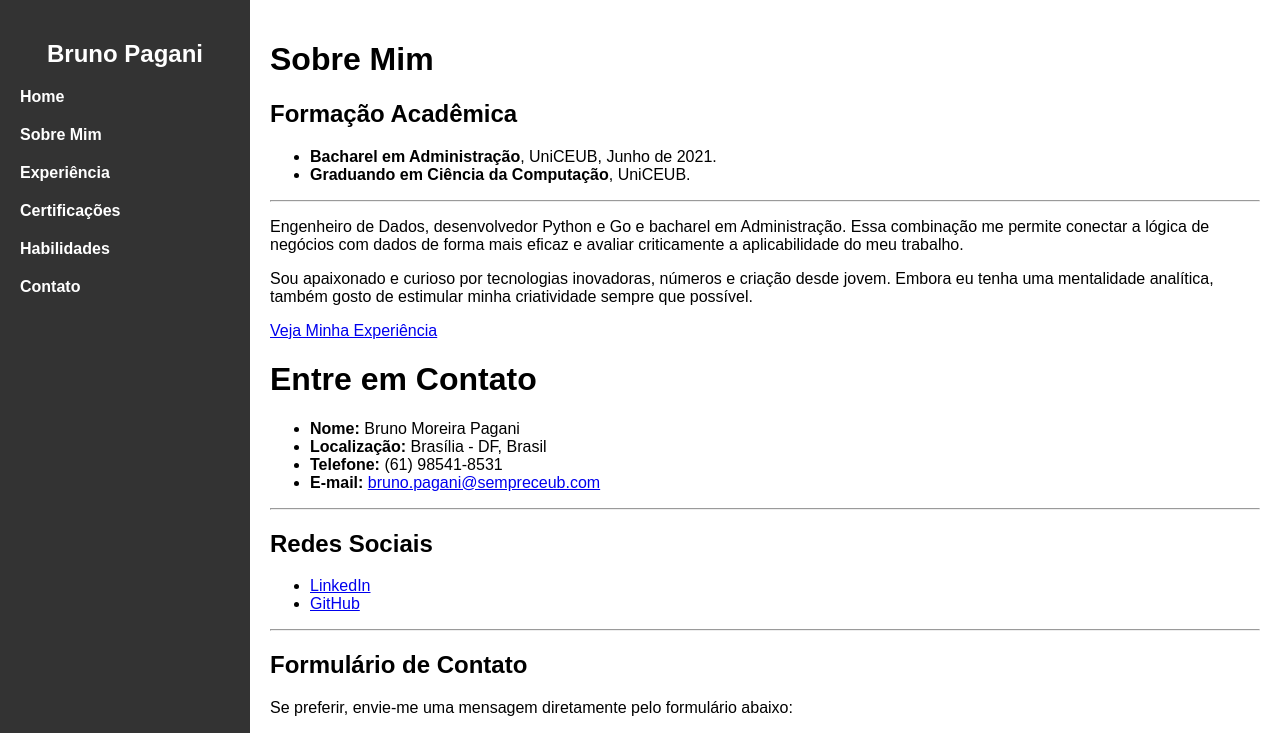
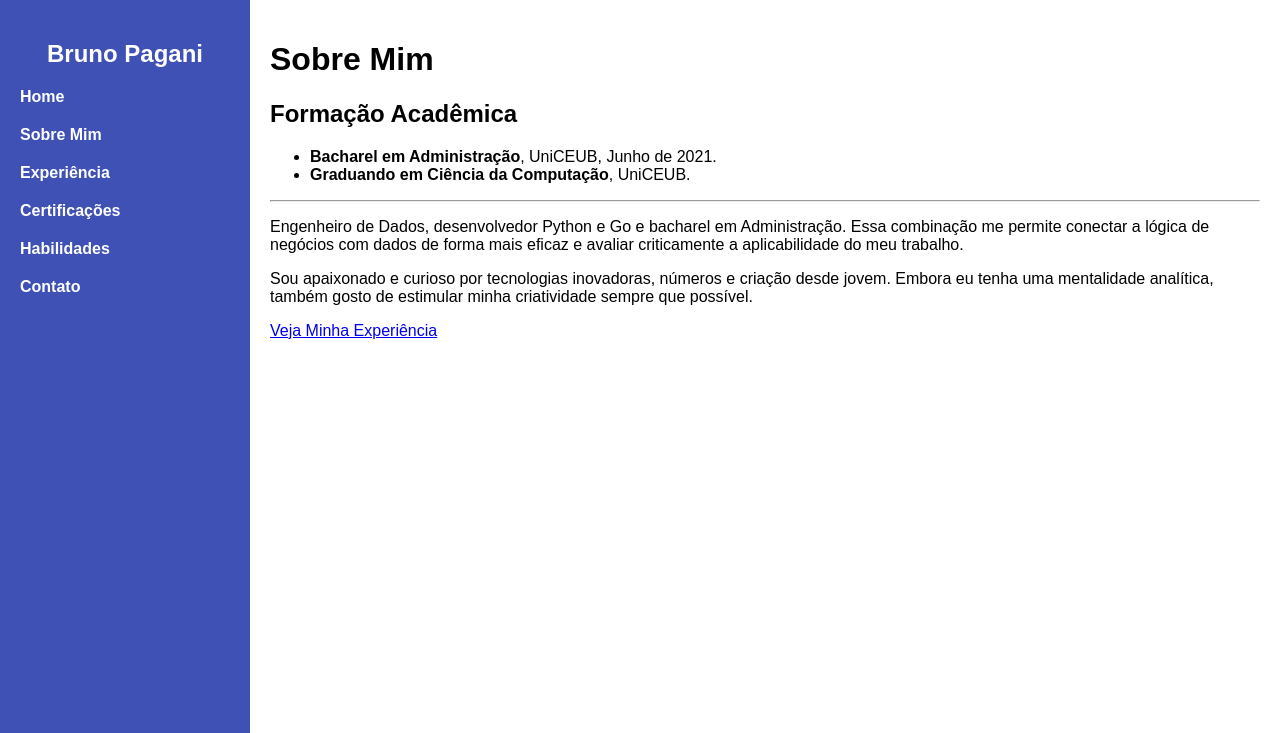
Before and after one commit to bruno-pagani-ceub/portfolio-hub, a Jekyll site: the page built from about.md, in a window 1280 px wide. Shown: the top 733 px of the page. Built offline with Jekyll 4.4.1, drawn with Linux system fonts in a browser that asks for light colours; grey boxes are pictures that could not be loaded.

Commit message:
feat: better color for side menu and add form

```diff
--- a/about.md
+++ b/about.md
@@ -17,27 +17,3 @@ Engenheiro de Dados, desenvolvedor Python e Go e bacharel em Administração. Es
 Sou apaixonado e curioso por tecnologias inovadoras, números e criação desde jovem. Embora eu tenha uma mentalidade analítica, também gosto de estimular minha criatividade sempre que possível.
 
 [Veja Minha Experiência](experience.md)
-
-# Entre em Contato
-
-- **Nome:** Bruno Moreira Pagani
-- **Localização:** Brasília - DF, Brasil
-- **Telefone:** (61) 98541-8531
-- **E-mail:** [bruno.pagani@sempreceub.com](mailto:bruno.pagani@sempreceub.com)
-
----
-
-## Redes Sociais
-
-- [LinkedIn](https://www.linkedin.com/in/brunomoreirapagani/)
-- [GitHub](https://github.com/brunompagani)
-
----
-
-## Formulário de Contato
-
-Se preferir, envie-me uma mensagem diretamente pelo formulário abaixo:
-
-<!-- Início do formulário do Google Forms -->
-<iframe src="https://docs.google.com/forms/d/e/SEU_FORM_ID/viewform?embedded=true" width="640" height="800" frameborder="0" marginheight="0" marginwidth="0">Carregando…</iframe>
-<!-- Substitua "SEU_FORM_ID" pelo ID do seu formulário do Google Forms -->
--- a/assets/css/style.css
+++ b/assets/css/style.css
@@ -14,7 +14,7 @@ body {
 
   /* Menu Lateral */
   #sidebar {
-    background-color: #333;
+    background-color: #3f51b5;
     color: #fff;
     width: 250px;
     padding: 20px;
```
Also changed, not shown: index.md (+1 -2 lines).
